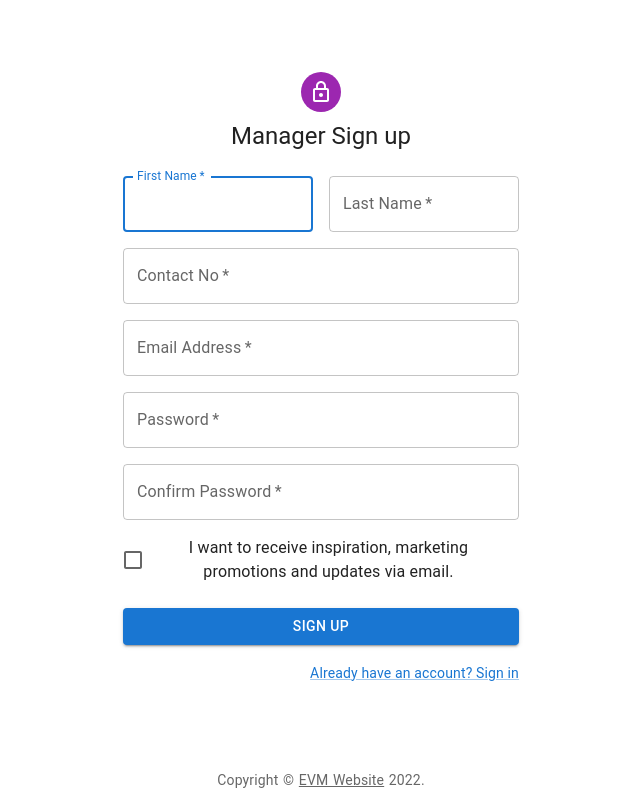
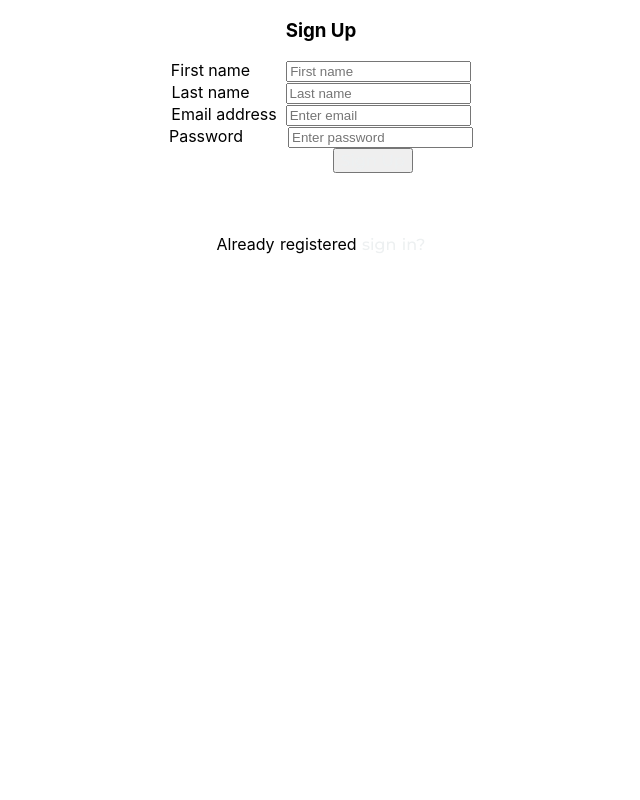
Before and after one commit to bhanusvc/Business-System_EVMSDP, a React (Create React App) app in the folder Frontend/evm/: page /EMSignup in a window 1280 px wide. Shown: the whole page, without its empty margins (319-959 px from the left). Built offline with nearby package versions, Linux system fonts and the light colour scheme.

Commit message:
commit 412 0046

```diff
--- a/Frontend/evm/src/EP/EMLogin.js
+++ b/Frontend/evm/src/EP/EMLogin.js
@@ -1,6 +1,7 @@
 import React, { Component } from "react";
+import '../css/login.css'
 import '../index.css'
-import { Button } from "@mui/material";
+import Button from '@mui/material/Button';
 export default class Login extends Component {
   constructor(props) {
     super(props);
@@ -30,20 +31,25 @@
       .then((res) => res.json())
       .then((data) => {
         console.log(data, "userRegister");
-        if (data.status === "ok") {
+        if (data.status == "ok") {
           alert("login successful");
           window.localStorage.setItem("token", data.data);
-          window.location.href = "/mhome";
+          window.location.href = "/mslider";
+        }
+        else
+        {
+          alert("Enter Valid Credentials")
         }
       });
   }
   render() {
     return (
+      <div className="lo">
       <form onSubmit={this.handleSubmit}>
-        <h3>Sign In</h3>
+        <h3>Log In</h3>
 
-        <div className="mb-3">
-          <label>Email address</label>
+        <div className="em">
+          <label>Email</label>
           <input
             type="email"
             className="form-control"
@@ -52,7 +58,7 @@
           />
         </div>
 
-        <div className="mb-3">
+        <div className="pas">
           <label>Password</label>
           <input
             type="password"
@@ -61,19 +67,17 @@
             onChange={(e) => this.setState({ password: e.target.value })}
           />
         </div>
+        <div className="bu">
 
-
-
-        <div >
-          <Button type="submit" variant="contained" className="btn btn-primary">
+          <button type="submit" className="btn btn-primary">
             Submit
-          </Button>
-          <br/>
-        <br/>
-          <Button variant="contained" fontSize="small" href="/EMSignup">Sign Up</Button>
-
+          </button>
         </div>
+        <p className="forgot-password text-right">
+          <Button><a href="/Signup">Sign Up</a></Button>
+        </p>
       </form>
-    );
-  }
+      </div>
+  );
+  }
 }
--- a/Frontend/evm/src/EP/EMSignup.js
+++ b/Frontend/evm/src/EP/EMSignup.js
@@ -1,154 +1,100 @@
-import * as React from 'react';
-import Avatar from '@mui/material/Avatar';
-import Button from '@mui/material/Button';
-import CssBaseline from '@mui/material/CssBaseline';
-import TextField from '@mui/material/TextField';
-import FormControlLabel from '@mui/material/FormControlLabel';
-import Checkbox from '@mui/material/Checkbox';
-import Link from '@mui/material/Link';
-import Grid from '@mui/material/Grid';
-import Box from '@mui/material/Box';
-import LockOutlinedIcon from '@mui/icons-material/LockOutlined';
-import Typography from '@mui/material/Typography';
-import Container from '@mui/material/Container';
-import { createTheme, ThemeProvider } from '@mui/material/styles';
+import React, { Component } from "react";
+import '../css/signup.css'
+export default class SignUp extends Component {
+  constructor(props) {
+    super(props);
+    this.state = {
+      fname: "",
+      lname: "",
+      email: "",
+      password: "",
+    };
+    this.handleSubmit = this.handleSubmit.bind(this);
+  }
+  handleSubmit(e) {
+    e.preventDefault();
+    const { fname, lname, email, password } = this.state;
+    console.log(fname, lname, email, password);
+    fetch("http://localhost:5000/register", {
+      method: "POST",
+      crossDomain: true,
+      headers: {
+        "Content-Type": "application/json",
+        Accept: "application/json",
+        "Access-Control-Allow-Origin": "*",
+      },
+      body: JSON.stringify({
+        fname,
+        email,
+        lname,
+        password,
+      }),
+    })
+      .then((res) => res.json())
+      .then((data) => {
+        console.log(data, "userRegister");
+      });
+  }
+  render() {
+    return (
+      <form onSubmit={this.handleSubmit}>
+        <div className="bhanu">
+          <div className="container">
+        <h3>Sign Up</h3>
 
-function Copyright(props) {
-  return (
-    <Typography variant="body2" color="text.secondary" align="center" {...props}>
-      {'Copyright © '}
-      <Link color="inherit" href="/">
-        EVM Website
-      </Link>{' '}
-      {new Date().getFullYear()}
-      {'.'}
-    </Typography>
-  );
+        <div className="mb-3">
+          <label>First name</label>&nbsp;&nbsp;&nbsp;&nbsp;&nbsp;&nbsp;&nbsp;&nbsp;
+          <input id="s"
+            type="text"
+            className="form-control"
+            placeholder="First name"
+            onChange={(e) => this.setState({ fname: e.target.value })}
+          />
+        </div>
+
+        <div className="mb-3">
+          <label>Last name</label>&nbsp;&nbsp;&nbsp;&nbsp;&nbsp;&nbsp;&nbsp;&nbsp;
+          <input id="s"
+            type="text"
+            className="form-control"
+            placeholder="Last name"
+            onChange={(e) => this.setState({ lname: e.target.value })}
+          />
+        </div>
+
+        <div className="mb-3">
+          <label>Email address</label>&nbsp;&nbsp;
+          <input id="s"
+            type="email"
+            className="form-control"
+            placeholder="Enter email"
+            onChange={(e) => this.setState({ email: e.target.value })}
+          />
+        </div>
+
+        <div className="mb-3">
+          <label>Password</label>&nbsp;&nbsp;&nbsp;&nbsp;&nbsp;&nbsp;&nbsp;&nbsp;&nbsp;&nbsp;
+          <input id="s"
+            type="password"
+            className="form-control"
+            placeholder="Enter password"
+            onChange={(e) => this.setState({ password: e.target.value })}
+          />
+        </div>
+
+        <div className="d-grid">
+        &nbsp; &nbsp; &nbsp; &nbsp; &nbsp; &nbsp; &nbsp; &nbsp; &nbsp; &nbsp; &nbsp; &nbsp;
+          <button id="r"type="submit" className="btn btn-primary">
+            Sign Up
+          </button>
+        </div>
+        <p id="v" className="forgot-password text-right">
+          Already registered <a href="/Login">sign in?</a>
+        </p>
+        </div>
+        </div>
+      </form>
+
+    );
+  }
 }
-
-const theme = createTheme();
-
-export default function SignUp() {
-  const handleSubmit = (event) => {
-    event.preventDefault();
-    const data = new FormData(event.currentTarget);
-    console.log({
-      email: data.get('email'),
-      password: data.get('password'),
-    });
-  };
-
-  return (
-    <ThemeProvider theme={theme}>
-      <Container component="main" maxWidth="xs">
-        <CssBaseline />
-        <Box
-          sx={{
-            marginTop: 8,
-            display: 'flex',
-            flexDirection: 'column',
-            alignItems: 'center',
-          }}
-        >
-          <Avatar sx={{ m: 1, bgcolor: 'secondary.main' }}>
-            <LockOutlinedIcon />
-          </Avatar>
-          <Typography component="h1" variant="h5">
-            Manager Sign up
-          </Typography>
-          <Box component="form" noValidate onSubmit={handleSubmit} sx={{ mt: 3 }}>
-            <Grid container spacing={2}>
-              <Grid item xs={12} sm={6}>
-                <TextField
-                  autoComplete="given-name"
-                  name="firstName"
-                  required
-                  fullWidth
-                  id="firstName"
-                  label="First Name"
-                  autoFocus
-                />
-              </Grid>
-              <Grid item xs={12} sm={6}>
-                <TextField
-                  required
-                  fullWidth
-                  id="lastName"
-                  label="Last Name"
-                  name="lastName"
-                  autoComplete="family-name"
-                />
-              </Grid>
-              <Grid item xs={12}>
-                <TextField
-                  required
-                  fullWidth
-                  name="Contact Number"
-                  label="Contact No"
-                  type={'tel'}
-                  id="contact no"
-                  autoComplete="contact no"
-                />
-              </Grid>
-              <Grid item xs={12}>
-                <TextField
-                  required
-                  fullWidth
-                  id="email"
-                  label="Email Address"
-                  name="email"
-                  autoComplete="email"
-                />
-              </Grid>
-              <Grid item xs={12}>
-                <TextField
-                  required
-                  fullWidth
-                  name="password"
-                  label="Password"
-                  type="password"
-                  id="password"
-                  autoComplete="new-password"
-                />
-              </Grid>
-              <Grid item xs={12}>
-                <TextField
-                  required
-                  fullWidth
-                  name="password"
-                  label="Confirm Password"
-                  type="password"
-                  id="password"
-                  autoComplete="new-password"
-                />
-              </Grid>
-              <Grid item xs={12}>
-                <FormControlLabel
-                  control={<Checkbox value="allowExtraEmails" color="primary" />}
-                  label="I want to receive inspiration, marketing promotions and updates via email."
-                />
-              </Grid>
-            </Grid>
-            <Button
-              type="submit"
-              fullWidth
-              variant="contained"
-              sx={{ mt: 3, mb: 2 }}
-              href="/EMLogin"
-            >
-              Sign Up
-            </Button>
-            <Grid container justifyContent="flex-end">
-              <Grid item>
-                <Link href="/EMLogin" variant="body2">
-                  Already have an account? Sign in
-                </Link>
-              </Grid>
-            </Grid>
-          </Box>
-        </Box>
-        <Copyright sx={{ mt: 5 }} />
-      </Container>
-    </ThemeProvider>
-  );
-}
--- a/Frontend/evm/src/components/Footer.js
+++ b/Frontend/evm/src/components/Footer.js
@@ -10,13 +10,13 @@
     <u><Button href="/Contact" sx={{color:'white',fontFamily:'Bahnschrift'}}>Contact</Button></u>
     &nbsp;
     <u><Button href="/AboutUs"  sx={{color:'white',fontFamily:'Bahnschrift'}}>About Us</Button></u>
-        <hr />
-        <div className="row">
+    <hr/>
+
           <p className="col-sm">
-            &copy;{new Date().getFullYear()} EVM | All rights reserved.
+            &copy;{new Date().getFullYear()} EventZ | All Rights Reserved.
           </p>
         </div>
-    </div>
+
   );
 }
 
--- a/Frontend/evm/src/css/Footer.css
+++ b/Frontend/evm/src/css/Footer.css
@@ -1,9 +1,10 @@
-.main-footer {
+.main-footer{
     color: white;
     background-color: #24252a;
-    ;
-    padding-top: 3em;
+    padding-top: 1em;
     position: absolute;
-    bottom: 100;
     width: 100%;
   }
+  .col-sm {
+    background-color: #24252a;
+  }
```
